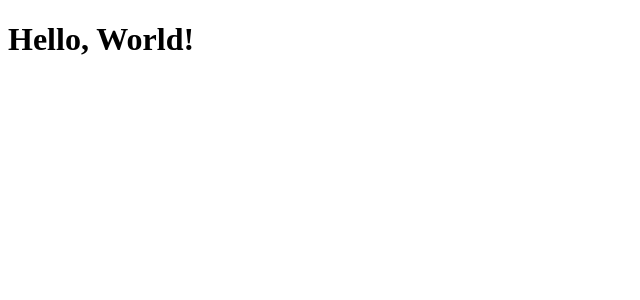
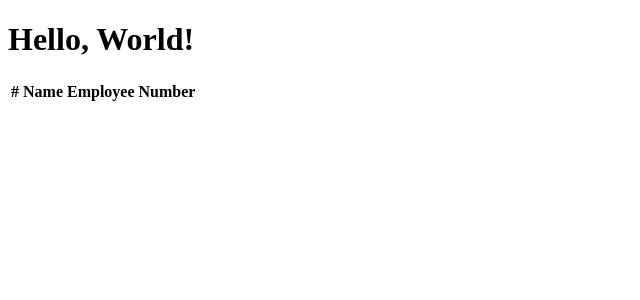
Before and after one commit to Dodgee/ers-server, a React app: page / in a window 1280 px wide. Shown: the top 300 px of the page, without its empty margins (0-640 px from the left). Built offline with nearby package versions, Linux system fonts and the light colour scheme; the HTML template or start-up script is replaced by a standard one.

Commit message:
add empty table to home page

```diff
--- /dev/null
+++ b/src/main/js/EmployeeRisk.js
@@ -0,0 +1,26 @@
+'use strict';
+
+import React from 'react'
+
+class EmployeeRisk extends React.Component {
+
+    constructor(props) {
+        super(props);
+    }
+
+    componentDidMount() {
+
+    }
+
+    render() {
+
+        return (
+            <tr>
+                <th>{this.props.employee.name}</th>
+                <th>{this.props.employee.employeeNumber}</th>
+            </tr>
+        )
+    }
+}
+
+export default EmployeeRisk;
--- a/src/main/js/Home.js
+++ b/src/main/js/Home.js
@@ -1,11 +1,16 @@
 'use strict';
 
 import React from 'react'
+
+import RiskTable from './RiskTable.js'
 
 class Home extends React.Component {
 
     constructor(props) {
         super(props);
+        this.state = {
+            employeeRisks: []
+        }
     }
 
     componentDidMount() {
@@ -14,7 +19,10 @@ class Home extends React.Component {
 
     render() {
         return (
-            <h1>Hello, World!</h1>
+            <div>
+                <h1>Hello, World!</h1>
+                <RiskTable employeeRisks={this.state.employeeRisks} />
+            </div>
         )
     }
 }
--- /dev/null
+++ b/src/main/js/RiskTable.js
@@ -0,0 +1,40 @@
+'use strict';
+
+import React from 'react'
+import { Table } from 'react-bootstrap'
+
+import EmployeeRisk from './EmployeeRisk.js'
+
+class RiskTable extends React.Component {
+
+    constructor(props) {
+        super(props);
+    }
+
+    componentDidMount() {
+        this.setState({employeeRisks: this.props.employeeRisks})
+    }
+
+    render() {
+        var employeeRisks = this.props.employeeRisks.map(employee =>
+            <EmployeeRisk key={employee._links.self.href} employee={employee} />
+        );
+
+        return (
+            <Table striped bordered condensed hover>
+                <thead>
+                    <tr>
+                        <th>#</th>
+                        <th>Name</th>
+                        <th>Employee Number</th>
+                    </tr>
+                </thead>
+                <tbody>
+                {employeeRisks}
+                </tbody>
+            </Table>
+        )
+    }
+}
+
+export default RiskTable;
```
